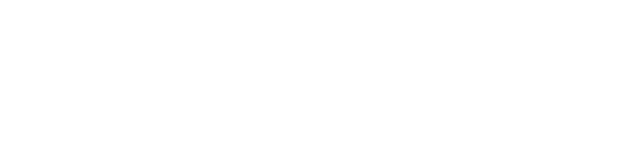
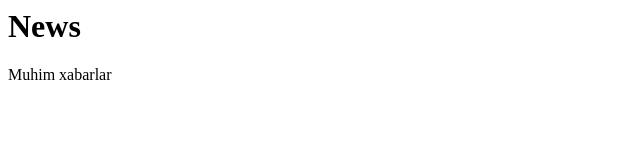
Before and after one commit to AbdumalikShams/git-fundamentals, a plain HTML site: page index.html in a window 1280 px wide. Shown: the whole page, without its empty margins (0-640 px from the left). Drawn offline with Linux system fonts and the light colour scheme.

Commit message:
Add site heading

```diff
--- a/index.html
+++ b/index.html
@@ -1,4 +1,2 @@
-<!-- initialize -->
-<!-- stage -->
-<!-- commit -->
-<!-- repo -->
+<h1>News</h1>
+<p>Muhim xabarlar</p>
```
